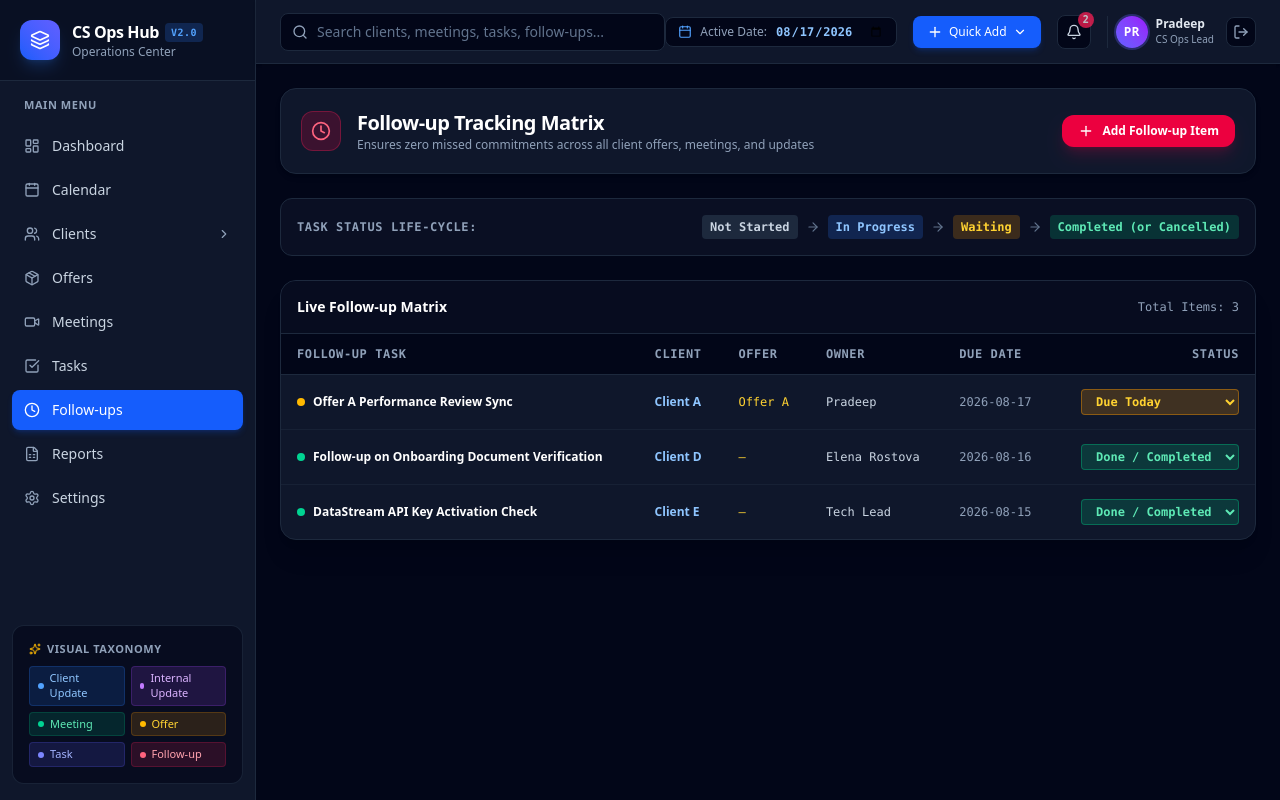
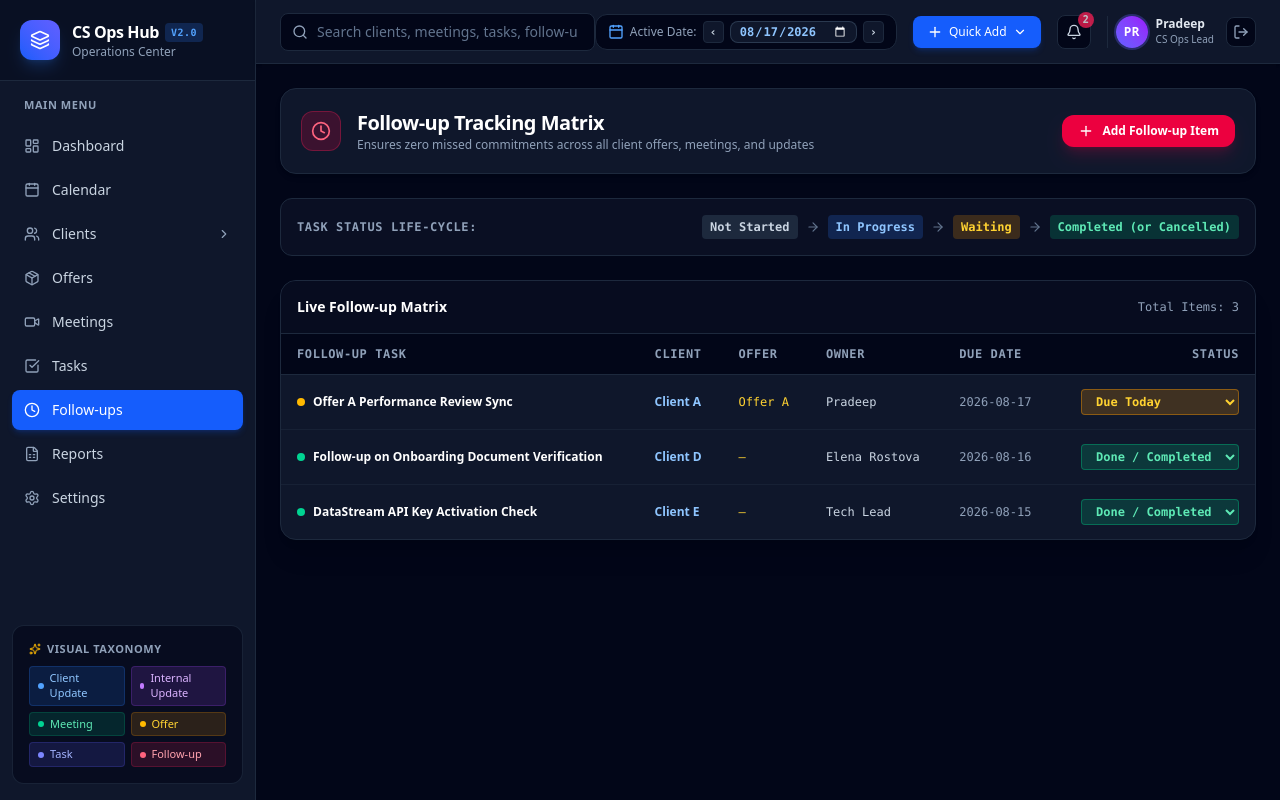
Before and after one commit to sravani00/Customer-Success-Operations-Hub, a Next.js app: page /follow-ups in a window 1280 px wide. Built offline with nearby package versions, Linux system fonts and the light colour scheme.

Commit message:
feat: Enhance Active Date picker with explicit date input styling and prev/next day buttons

```diff
--- a/components/navigation/header.tsx
+++ b/components/navigation/header.tsx
@@ -72,16 +72,50 @@ export const Header: React.FC = () => {
 
       {/* Date Switcher & Actions */}
       <div className="flex items-center space-x-4">
-        {/* Date Context Display / Switcher */}
-        <div className="flex items-center space-x-2 bg-slate-950 px-3 py-1.5 rounded-lg border border-slate-800 text-xs font-mono">
-          <CalendarIcon className="w-3.5 h-3.5 text-blue-400" />
-          <span className="text-slate-400 font-sans">Active Date:</span>
+        {/* Date Context Display & Stepper Switcher */}
+        <div className="flex items-center space-x-1.5 bg-slate-950 px-3 py-1.5 rounded-xl border border-slate-800 text-xs font-mono">
+          <CalendarIcon className="w-4 h-4 text-blue-400 shrink-0" />
+          <span className="text-slate-400 font-sans font-medium hidden sm:inline">Active Date:</span>
+
+          {/* Previous Day Button */}
+          <button
+            title="Previous Day"
+            onClick={() => {
+              const dateObj = new Date(`${currentDate}T00:00:00`);
+              dateObj.setDate(dateObj.getDate() - 1);
+              const year = dateObj.getFullYear();
+              const month = String(dateObj.getMonth() + 1).padStart(2, '0');
+              const day = String(dateObj.getDate()).padStart(2, '0');
+              setCurrentDate(`${year}-${month}-${day}`);
+            }}
+            className="px-1.5 py-0.5 rounded bg-slate-900 hover:bg-slate-800 text-slate-300 font-bold border border-slate-800 transition-colors"
+          >
+            ‹
+          </button>
+
+          {/* Interactive Date Input */}
           <input
             type="date"
             value={currentDate}
-            onChange={(e) => setCurrentDate(e.target.value)}
-            className="bg-transparent text-blue-300 font-mono font-semibold focus:outline-none cursor-pointer"
+            onChange={(e) => e.target.value && setCurrentDate(e.target.value)}
+            className="bg-slate-900 border border-slate-700/80 text-blue-300 font-mono font-bold px-2 py-0.5 rounded-lg focus:outline-none focus:border-blue-500 cursor-pointer text-xs [color-scheme:dark]"
           />
+
+          {/* Next Day Button */}
+          <button
+            title="Next Day"
+            onClick={() => {
+              const dateObj = new Date(`${currentDate}T00:00:00`);
+              dateObj.setDate(dateObj.getDate() + 1);
+              const year = dateObj.getFullYear();
+              const month = String(dateObj.getMonth() + 1).padStart(2, '0');
+              const day = String(dateObj.getDate()).padStart(2, '0');
+              setCurrentDate(`${year}-${month}-${day}`);
+            }}
+            className="px-1.5 py-0.5 rounded bg-slate-900 hover:bg-slate-800 text-slate-300 font-bold border border-slate-800 transition-colors"
+          >
+            ›
+          </button>
         </div>
 
         {/* Persistent Quick Add Menu (Spec Section 24) */}
```
